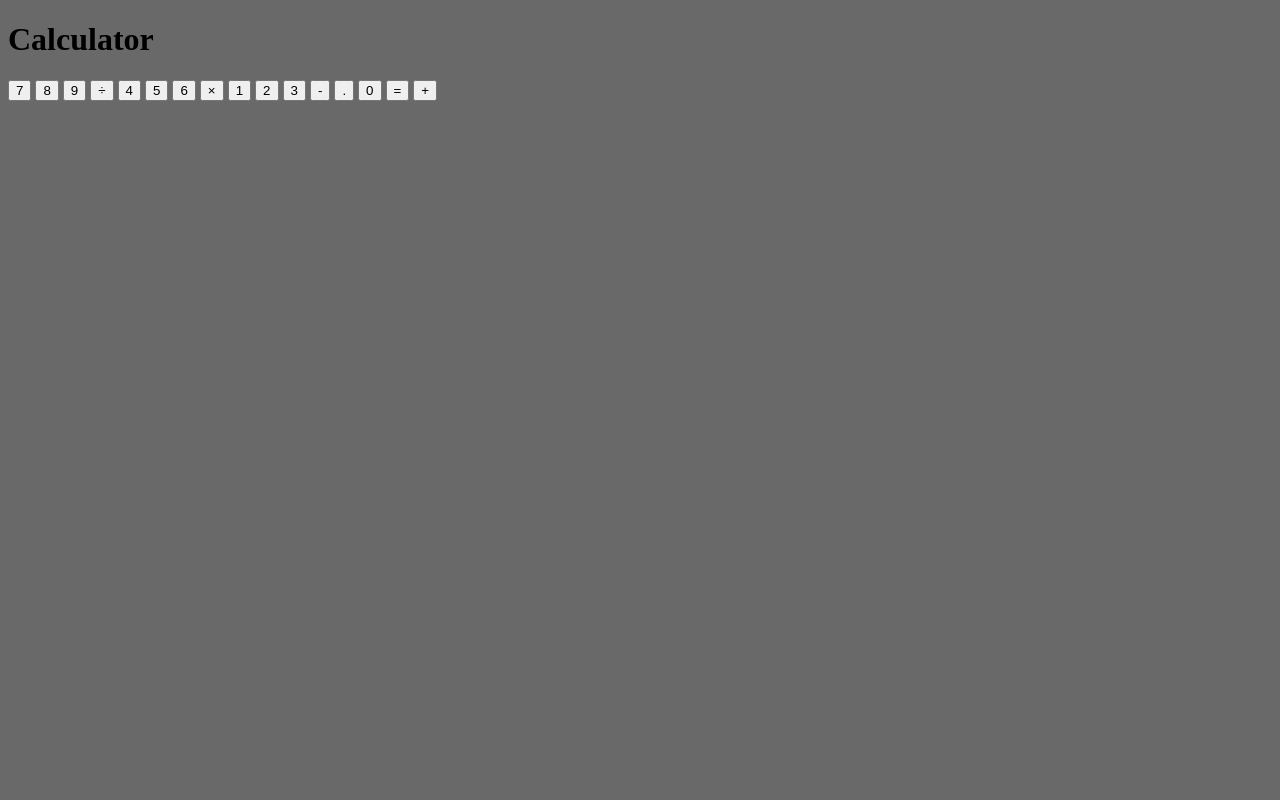
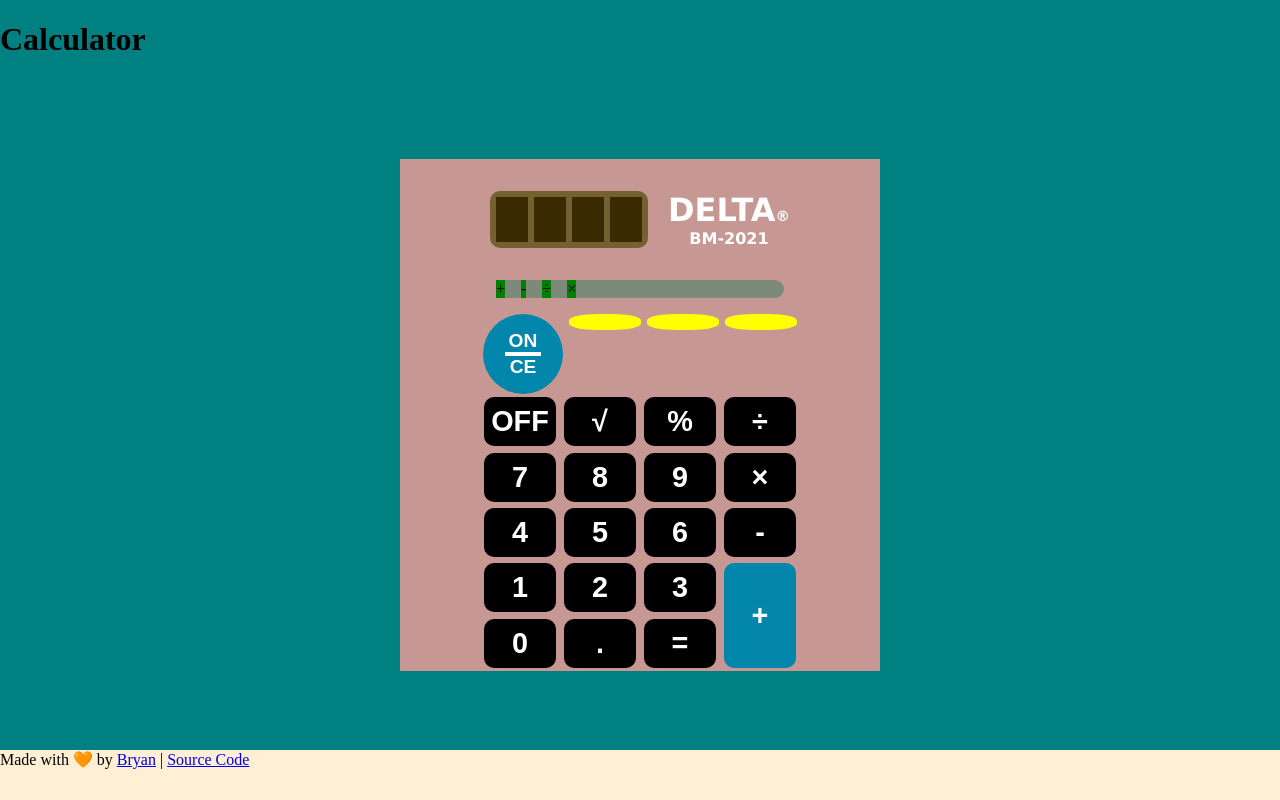
Before and after one commit to filotaxis/Calculator, a plain HTML site: page index.html in a window 1280 px wide. Drawn offline with Linux system fonts and the light colour scheme.

Commit message:
first UI prototype

```diff
--- a/index.html
+++ b/index.html
@@ -14,36 +14,68 @@
     <div class="container">
         <div class="calculator">
             <div class="top-decoration">
-                <div class="logo"></div>
-                <div class="solar-panel"></div>
+                <div class="solar-panel">
+                    <div></div>
+                    <div></div>
+                    <div></div>
+                    <div></div>
+                </div>
+                <div class="logo">
+                    <p>DELTA<span>®</span></p>
+                    <p>BM-2021</p>
+                </div>
             </div>
 
             <div class = "display-space">
                 <div class="display">
-                    <p></p>
-                    <p class="result"></p>
+                    <div class=operation-used>
+                        <div>+</div>
+                        <div>-</div>
+                        <div>÷</div>
+                        <div>×</div>
+                    </div>
+                    <div class="result">
+                        <p></p>
+                    </div>
                 </div>
             </div>
 
-            <div class="buttons">
+            <div class="buttons-space">
+                <div class="top-buttons">
+                    <button class="op" id="clear">
+                        <p>ON</p>
+                        <hr>
+                        <p>CE</p>
+                    </button>
+                    <button class="misc contrast"></button>
+                    <button class="misc inverse-contrast"></button>
+                    <button class="misc random-contrast"></button>
+                </div>
+                <div class="buttons">
+                    <button class="btn op">OFF</button>
+                    <button class="btn op">√</button>
+                    <button class="btn op">%</button>
+                    <button class="btn op" id="divide">÷</button>
                     <button class="btn num">7</button>
                     <button class="btn num">8</button>
                     <button class="btn num">9</button>
-                    <button class="btn op" id="divide">÷</button>
+                    <button class="btn op" id="multiply">×</button>
                     <button class="btn num">4</button>
                     <button class="btn num">5</button>
                     <button class="btn num">6</button>
-                    <button class="btn op" id="multiply">×</button>
+                    <button class="btn op" id="substraction">-</button>
                     <button class="btn num">1</button>
                     <button class="btn num">2</button>
                     <button class="btn num">3</button>
-                    <button class="btn op" id="substraction">-</button>
+                    <button class="btn num">0</button>
                     <button class="btn">.</button>
-                    <button class="btn num">0</button>
                     <button class="btn op" id = "equal">=</button>
                     <button class="btn op" id="add">+</button>
+                </div>
             </div>
         </div>
     </div>
+
+    <footer>Made with 🧡 by <a href="https://twitter.com/filotaxis">Bryan</a> | <a href="https://github.com/filotaxis/Calculator">Source Code</a></footer>
 </body>
 </html>
--- a/script.js
+++ b/script.js
@@ -1,4 +1,4 @@
-const displayResult = document.querySelector(".display>.result");
+const displayResult = document.querySelector(".result>p");
 const btnNums = document.querySelectorAll(".buttons>.num");
 const btnOps = document.querySelectorAll(".buttons>.op");
 
--- a/style.css
+++ b/style.css
@@ -1,3 +1,178 @@
-html{
-    background-color: dimgray;
+@font-face {
+    font-family: sevenSegments;
+    src: url(fonts/Seven\ Segment.ttf);
 }
+
+html,
+body {
+    background-color: teal;
+    margin: 0;
+    padding: 0;
+}
+
+body {
+    height: 100vh;
+    display: flex;
+    flex-direction: column;
+    justify-content: space-between;
+}
+
+.container {
+    width: 50%;
+    margin: 0 auto;
+    display: flex;
+    justify-content: center;
+    align-items: center;
+}
+
+.calculator {
+    background-color: #c79893;
+    padding: 0 5rem;
+    width: 20rem;
+
+}
+
+.top-decoration {
+    display: flex;
+    justify-content: space-around;
+    padding: 2rem 0 1rem 0;
+}
+
+.solar-panel{
+    display: flex;
+    border: 3px solid rgb(116, 97, 49);
+    border-radius: 10px;
+}
+
+.solar-panel>div{
+    border: 3px solid rgb(116, 97, 49);
+    background-color: rgb(58, 42, 2);
+    width: 2rem;
+}
+
+.logo>p{
+    font-family: 'Lucida Sans', Verdana, sans-serif;
+    color: white;
+    text-align: center;
+    font-weight: 700;
+    font-size: 2rem;
+    margin: 0;
+    padding: 0;
+
+}
+.logo>p>span{
+    font-size: 0.9rem;
+    margin: 0;
+}
+.logo>p:nth-child(2) {
+    font-size: 1rem;
+}
+
+.display-space {
+    /* background-color: lightslategrey; */
+    padding: 1rem;
+}
+
+.display{
+    background-color: #7e8a79;
+    border-radius: 10px;
+}
+
+.result{
+    display: flex;
+    flex-direction: row-reverse;
+}
+
+.result>p{
+    font-family: sevenSegments;
+    /* font-weight: 900; */
+    font-size: 4rem;
+    color: #141c16;
+    margin: 0;
+}
+
+.operation-used {
+    display: flex;
+    gap: 1rem;
+}
+
+.operation-used>div {
+    background-color: green;
+}
+
+.top-buttons{
+    display:flex;
+    justify-content: space-around;
+}
+
+.buttons {
+    display: grid;
+    grid-template-columns: repeat(4, 1fr);
+    justify-items: center;
+    max-width: inherit;
+}
+
+.btn{
+      background-color: #000;
+      color: white;
+      text-align: center;
+      font-size: 1.8rem;
+      font-weight: 700;
+      border: none;
+      margin: 0.2rem;
+      border-radius: 10px;
+      white-space: normal;
+      padding: 0.5rem 0;
+      width: 4.5rem;
+
+}
+
+#add {
+    background-color: #0286ac;
+    color: white;
+    grid-area:  4 / 4 / 6 / 5;
+}
+
+
+
+#clear{
+    display: flex;
+    flex-direction: column;
+    justify-content: center;
+    align-items: center;
+    background-color: #0286ac;
+    color: white;
+    text-align: center;
+    font-size: 1.2rem;
+    font-weight: 700;
+    border: none;
+    border-radius: 50%;
+    padding: 2.5rem;
+    width: 4rem;
+    height: 4rem;
+}
+
+#clear>p{
+    margin: 0;
+}
+
+#clear>hr{
+    border: 2px solid #FFF;
+    width: 2rem;
+    margin: 0;
+}
+
+.misc{
+    background-color: yellow;
+    width: 4.5rem;
+    height: 1rem;
+    border: none;
+    border-radius: 40%;
+
+}
+
+
+footer {
+    min-height: 50px;
+    background: PapayaWhip;
+}
```
Also changed, not shown: fonts/Seven Segment.ttf (added).
